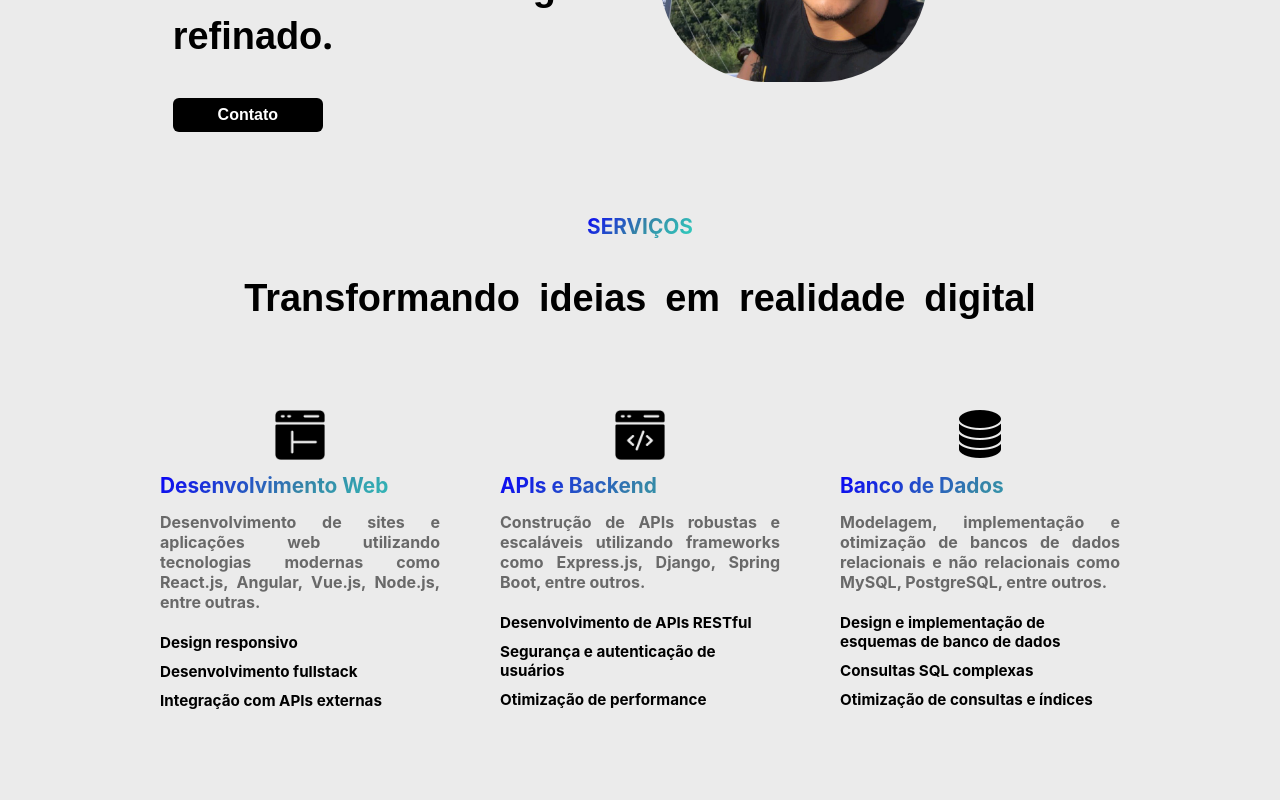
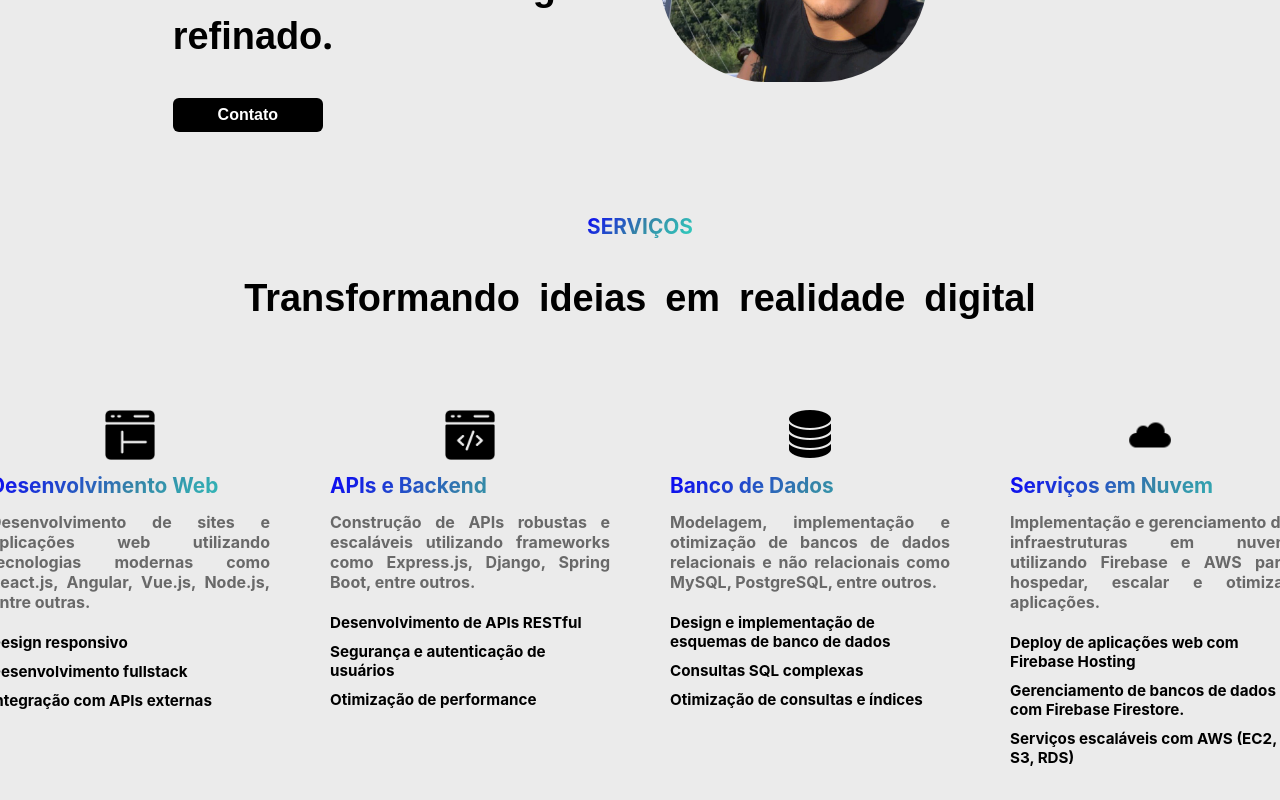
Before and after one commit to GabrielSilva0109/Portfolio, a React (Create React App) app: page / in a window 1280 px wide. Shown: the part 371-1171 px from the top of the page. Built offline with nearby package versions, Linux system fonts and the light colour scheme.

Commit message:
New services

```diff
--- a/src/components/Home/Service.tsx
+++ b/src/components/Home/Service.tsx
@@ -4,6 +4,8 @@ import styled from 'styled-components'
 import web from '../../IMG/iconsWeb.png'
 import back from '../../IMG/iconsBack.png'
 import db from '../../IMG/iconsDB.png'
+import cloud from '../../IMG/iconCloud.png'
+import ux from '../../IMG/iconUx.png'
 
 interface HomeProps {
   toggleTheme: () => void
@@ -131,6 +133,21 @@ const Service: React.FC<HomeProps> = ({ toggleTheme, theme }) => {
                 <ItemList>Otimização de consultas e índices</ItemList>
               </List>
             </Box>
+
+            <Box>
+              <TopBox>
+                <Icon src={cloud}/>
+              </TopBox>
+              <Title>Serviços em Nuvem</Title>
+              <Text>Implementação e gerenciamento de infraestruturas em nuvem utilizando Firebase e AWS para hospedar, escalar e otimizar aplicações.</Text>
+              <List>
+                <ItemList>Deploy de aplicações web com Firebase Hosting</ItemList>
+                <ItemList>Gerenciamento de bancos de dados com Firebase Firestore.</ItemList>
+                <ItemList>Serviços escaláveis com AWS (EC2, S3, RDS)</ItemList>
+              </List>
+            </Box>
+
+
           </Boxes>
       </Container>
     </div>
```
Also changed, not shown: src/IMG/iconCloud.png (added), src/IMG/iconUx.png (added).
